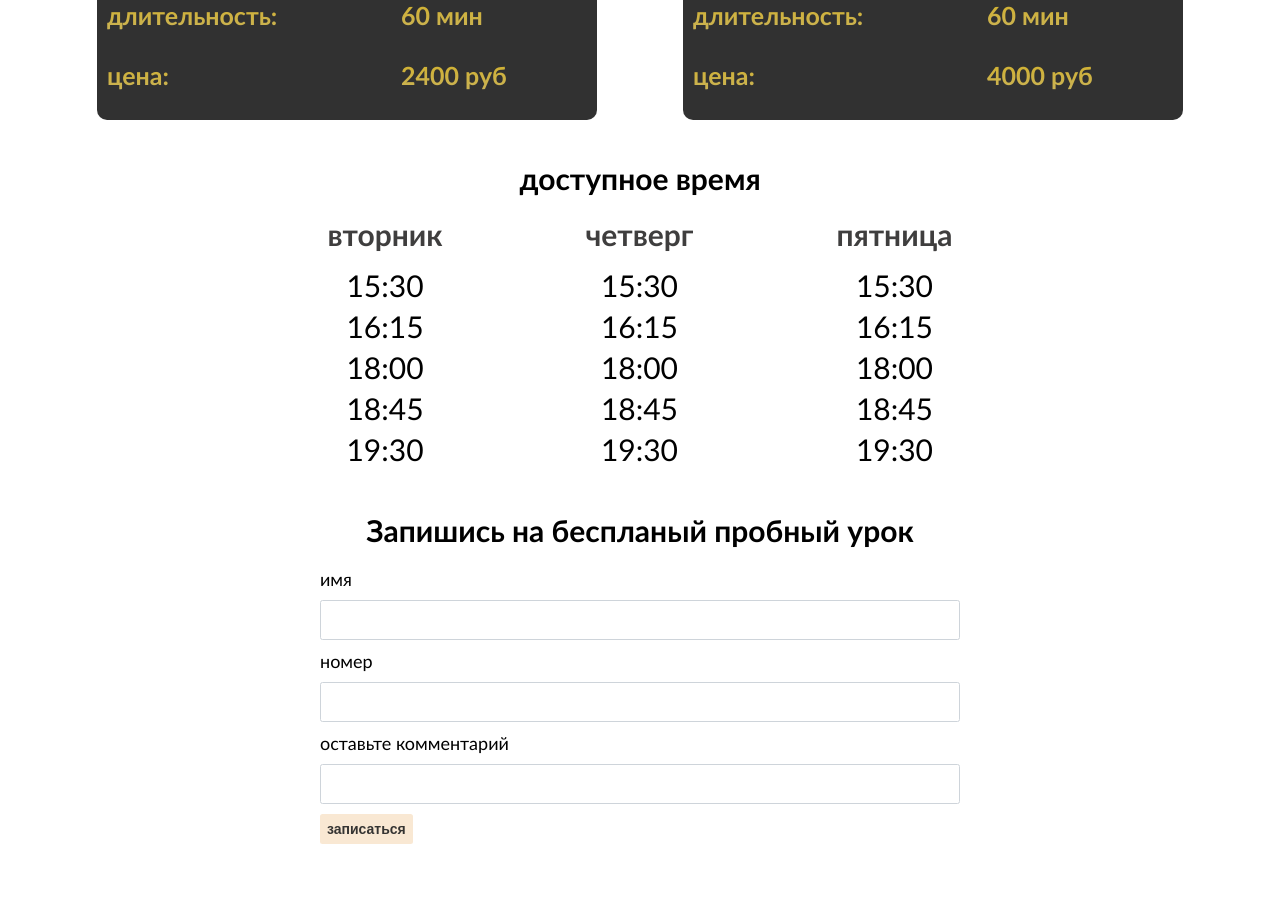
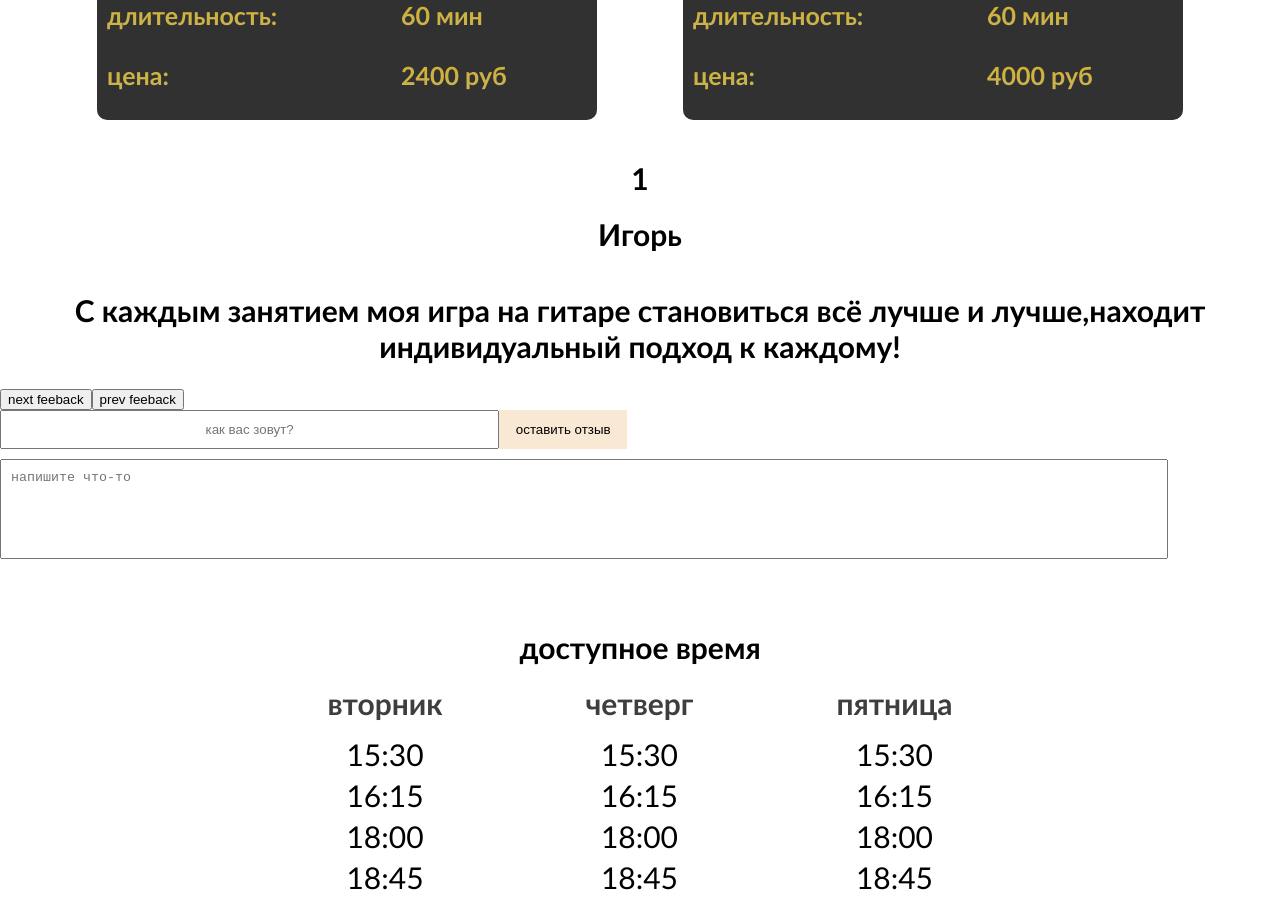
Before and after one commit to DaerioFrixell/liga_frontend, a React (Create React App) app: page / in a window 1280 px wide. Shown: the part 1300-2206 px from the top of the page. Built offline with nearby package versions, Linux system fonts and the light colour scheme.

Commit message:
now feedback become component

```diff
--- /dev/null
+++ b/src/components/feedbacks/handleFeedback/HandleFeedback.tsx
@@ -0,0 +1,16 @@
+import "./handleFeedbacks.scss"
+import { T_HandleFeedback } from "../types"
+import { FC } from "react"
+
+
+export const HandleFeedback: FC<T_HandleFeedback> = ({
+  feedbackNumber,
+  handle
+}) => {
+  return (
+    <>
+      <button onClick={() => handle(feedbackNumber + 1)}>next feeback</button>
+      <button onClick={() => handle(feedbackNumber - 1)}>prev feeback</button>
+    </>
+  )
+}
--- /dev/null
+++ b/src/components/feedbacks/types.ts
@@ -0,0 +1,17 @@
+import { Dispatch } from "react"
+import { Feedback } from "../../models/feedbacks/types/redux"
+
+export type T_HandleFeedback = {
+  feedbackNumber: number
+  handle: Dispatch<React.SetStateAction<number>>
+}
+
+export type T_ViewFeedbacks = {
+  feedbacks: Feedback[]
+}
+
+export type T_FeedbackItem = {
+  id: number
+  author: string
+  description: string
+}
--- a/src/components/feedback/viewFeedbacks/ViewFeedbacks.tsx
+++ b/src/components/feedbacks/viewFeedbacks/ViewFeedbacks.tsx
@@ -1,10 +1,10 @@
 import "./viewFeedbacks.scss"
 import { FC, useState } from "react"
 import { FeedbackItem } from "./feedbackItem/FedbackItem"
+import { HandleFeedback } from "../handleFeedback/HandleFeedback"
+import { T_ViewFeedbacks } from "../types"
 
-type T_ViewFeedbacks = {
-  feedbacks: any[]
-}
+
 export const ViewFeedbacks: FC<T_ViewFeedbacks> = ({ feedbacks }) => {
   const [feedbackNumber, setFeedbackNumber] = useState(0)
 
@@ -16,8 +16,10 @@ export const ViewFeedbacks: FC<T_ViewFeedbacks> = ({ feedbacks }) => {
         description={feedbacks[feedbackNumber].description}
       />
 
-      <button onClick={() => setFeedbackNumber(feedbackNumber + 1)}>next feeback</button>
-      <button onClick={() => setFeedbackNumber(feedbackNumber - 1)}>prev feeback</button>
+      <HandleFeedback
+        feedbackNumber={feedbackNumber}
+        handle={setFeedbackNumber}
+      />
     </>
   )
 }
--- a/src/core/App.tsx
+++ b/src/core/App.tsx
@@ -6,8 +6,7 @@ import {
 import './app.scss'
 import { Lesson } from "../pages/Lesson/Lesson";
 import { Auth } from "../pages/auth/Auth";
-import Lending from "../pages/lending/Lending";
-import { AllFeedbacks } from "../pages/lending/feedbacks/AllFeedbacks";
+import { Lending } from "../pages/lending/Lending";
 
 function App() {
   return (
@@ -15,7 +14,6 @@ function App() {
       <Routes>
         <Route path='/' element={<Lending />} />
         <Route path='/LessonsList' element={<Lesson />} />
-        <Route path='/Feedbacks' element={<AllFeedbacks />} />
         <Route path='/Auth' element={<Auth />} />
       </Routes>
     </section>
--- a/src/pages/lending/Lending.tsx
+++ b/src/pages/lending/Lending.tsx
@@ -1,21 +1,26 @@
-import React from 'react';
 import './lending.scss'
+import { FC } from 'react';
 import { Header } from '../../components/header/Header';
 import { Offer } from './offer/Offer';
 import { LendingForm } from './form/LendingForm';
 import { Price } from './price/Price';
 import { AvailableTime } from './availableTime/AvailableTime';
+import { ViewFeedbacks } from '../../components/feedbacks/viewFeedbacks/ViewFeedbacks';
+import { AddFeedback } from '../../components/feedbacks/addFeedback/AddFeedback';
+import { useTypedSelector } from '../../hooks/useTypedSelector';
 
-export const Lending = () => {
+export const Lending: FC = () => {
+  const { feedbacksReducer } = useTypedSelector(state => state)
+
   return (
     <>
       <Header />
       <div className='bg'><Offer /></div>
       <Price />
+      <ViewFeedbacks feedbacks={feedbacksReducer.feedbacks} />
+      <AddFeedback />
       <AvailableTime />
       <LendingForm />
     </>
   );
 }
-
-export default Lending;
--- a/src/pages/lending/feedbacks/AllFeedbacks.tsx
+++ /dev/null
@@ -1,17 +0,0 @@
-import { AddFeedback } from "../../../components/feedback/addFeedback/AddFeedback"
-import { ViewFeedbacks } from "../../../components/feedback/viewFeedbacks/ViewFeedbacks"
-import { useTypedSelector } from "../../../hooks/useTypedSelector"
-
-
-
-export const AllFeedbacks = () => {
-
-  const { feedbacksReducer } = useTypedSelector(state => state)
-
-  return (
-    <>
-      <ViewFeedbacks feedbacks={feedbacksReducer.feedbacks} />
-      <AddFeedback />
-    </>
-  )
-}
```
Also changed, not shown: src/components/feedbacks/viewFeedbacks/feedbackItem/FedbackItem.tsx (renamed from src/components/feedback/viewFeedbacks/feedbackItem/FedbackItem.tsx, +3 -8 lines), src/components/feedbacks/addFeedback/AddFeedback.tsx (renamed from src/components/feedback/addFeedback/AddFeedback.tsx), src/components/feedbacks/addFeedback/addFeedback.scss (renamed from src/components/feedback/addFeedback/addFeedback.scss), src/components/feedbacks/handleFeedback/handleFeedbacks.scss (added), src/components/feedbacks/viewFeedbacks/feedbackItem/fedbackItem.scss (renamed from src/components/feedback/viewFeedbacks/viewFeedbacks.scss), src/components/feedbacks/viewFeedbacks/viewFeedbacks.scss (added).
